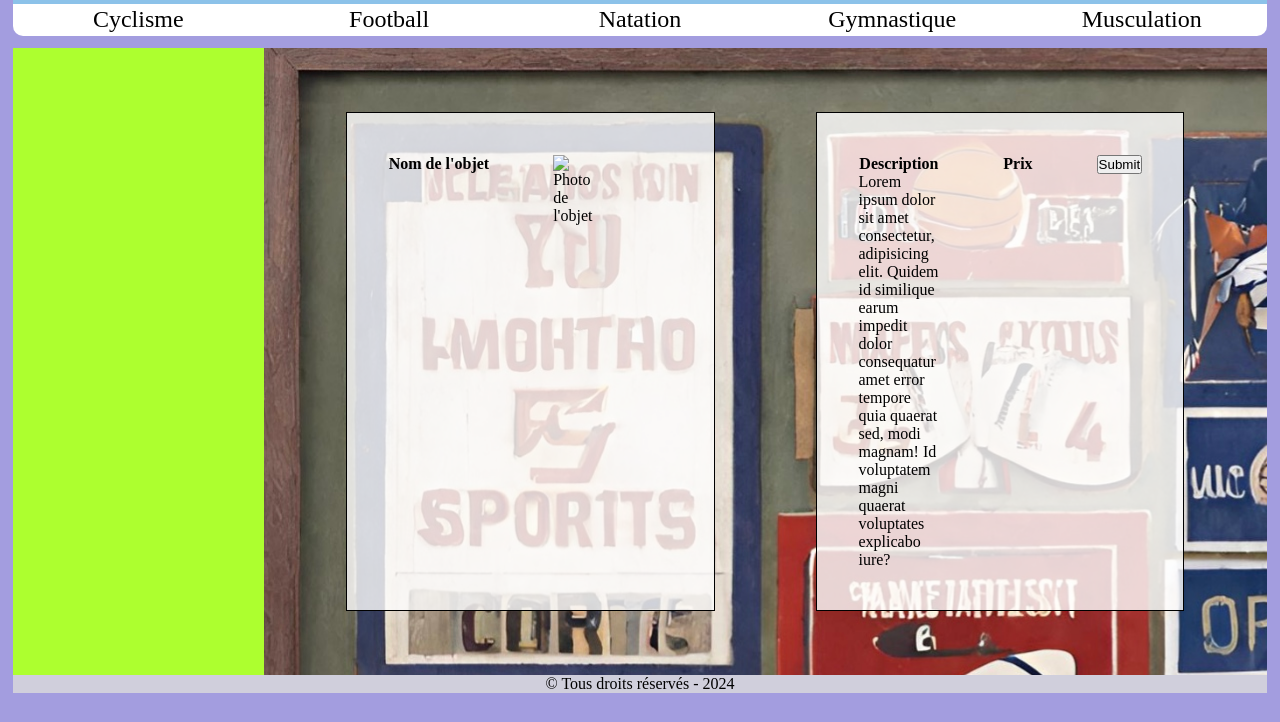
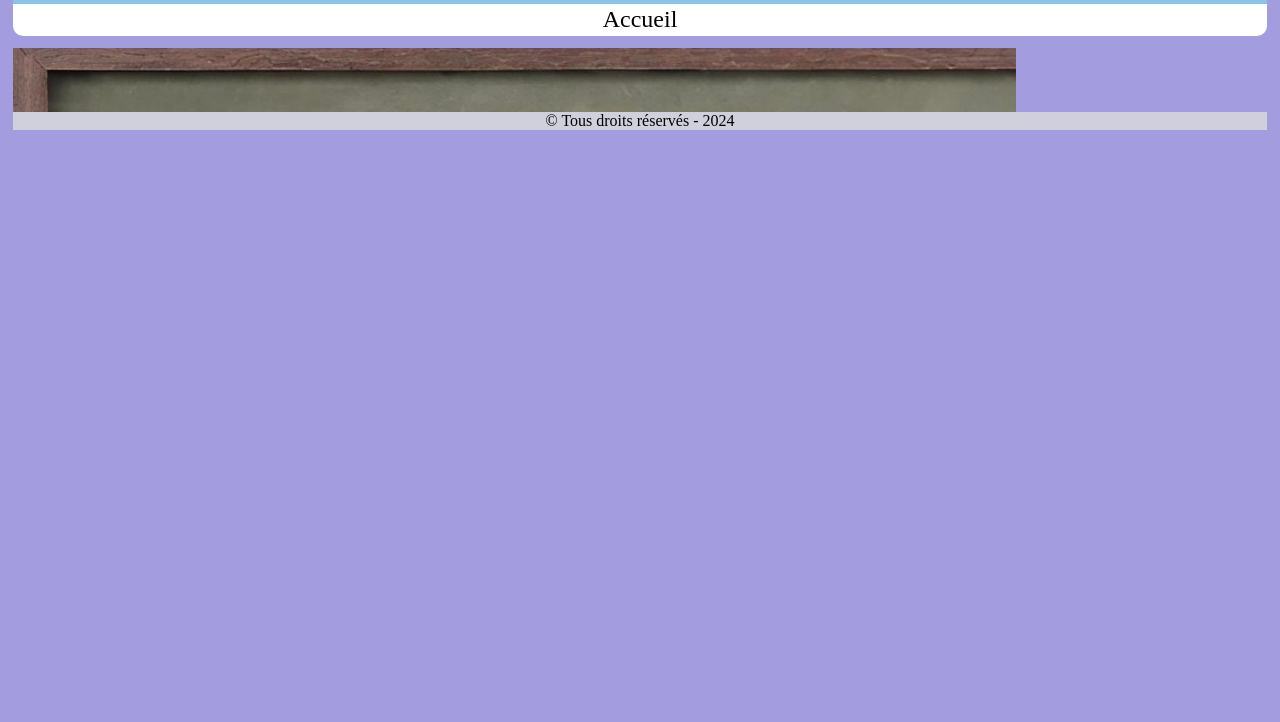
Before and after one commit to Herrifunix/ProjetSiteWebECommerce, a website: page html/produit.html in a window 1280 px wide. Shown: the part 78-800 px from the top of the page. Drawn offline with Linux system fonts and the light colour scheme.

Commit message:
Update produit.html

```diff
--- a/html/produit.html
+++ b/html/produit.html
@@ -28,43 +28,14 @@
             </div>
         </header>
         <nav>
-            <a href="">Cyclisme</a>
-            <a href="">Football</a>
-            <a href="">Natation</a>
-            <a href="">Gymnastique</a>
-            <a href="">Musculation</a>
+
+            <a href="../index.html">Accueil</a>
         </nav>
-        <aside></aside>
         <main>
             <section class="containerPageProduit">
 
-                <article>
-                    <section>
-                        <h1> Nom de l'objet </h1>
-                    </section>
 
-                    <section>
-                        <img src="" alt="Photo de l'objet">
-                    </section>
-
-                 </article>
-                  <article>
-                        <section>
-                            <h1>Description</h1>
-                                 Lorem ipsum dolor sit amet consectetur, adipisicing elit. Quidem id similique earum impedit dolor consequatur amet error tempore quia quaerat sed, modi magnam! Id voluptatem magni quaerat voluptates explicabo iure?
-                        </section>
-
-                        <section>
-                            <h1>Prix</h1>
-                        </section>
-
-                        <section>
-                            <form method="get" name="submite" enctype="multipart/form-data">
-                                <input type="submit">
-                            </form>
-                        </section>
-                    </article>
-        </section>
+            </section>
 
 
 
```
